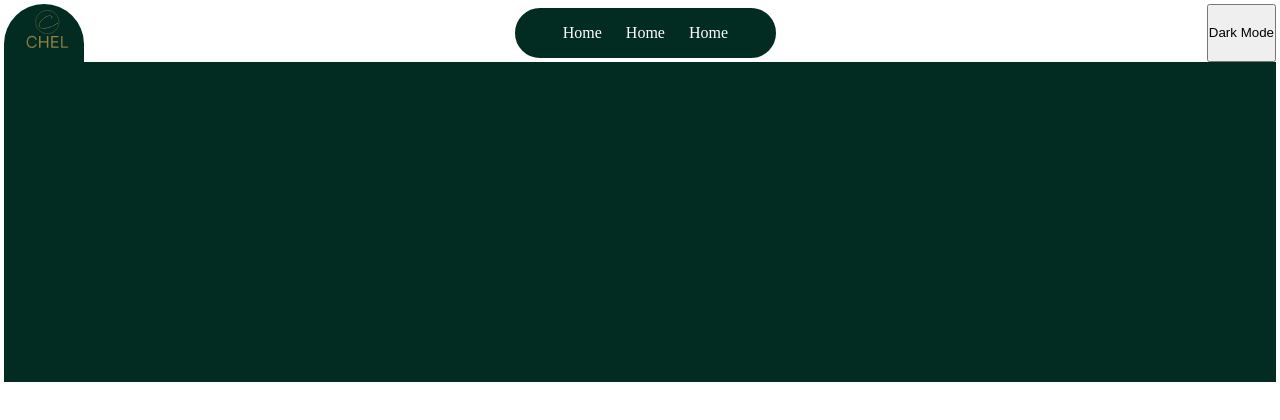
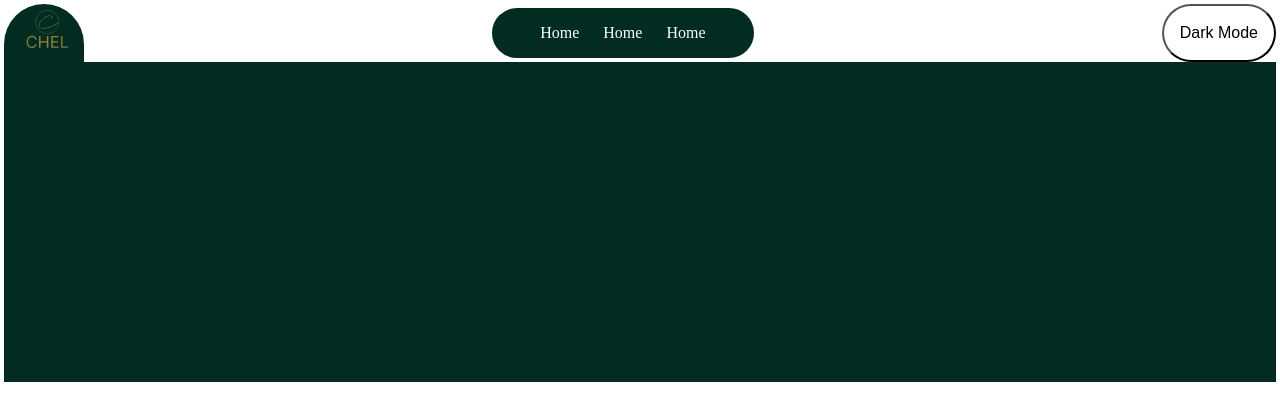
Before and after one commit to Lovethrech/my-main-portfolio, a Vue app: page / in a window 1280 px wide. Shown: the top 420 px of the page. Built offline with nearby package versions, Linux system fonts and the light colour scheme.

Commit message:
working on the header components and possible sub files.

```diff
--- a/src/components/ThemeToggle.vue
+++ b/src/components/ThemeToggle.vue
@@ -14,3 +14,13 @@ const {isDark}=storeToRefs(themeStore);
         {{ isDark? 'Light Mode' : 'Dark Mode' }}
     </button>
 </template>
+
+<style scoped>
+.theme-toggle{
+    padding: 2vh;
+    background-color: var(--bg-color);
+    color: var(--text-color);
+    font-size: var(--p-font-size);
+    border-radius: var(--round-border-radius);
+}
+</style>
```
